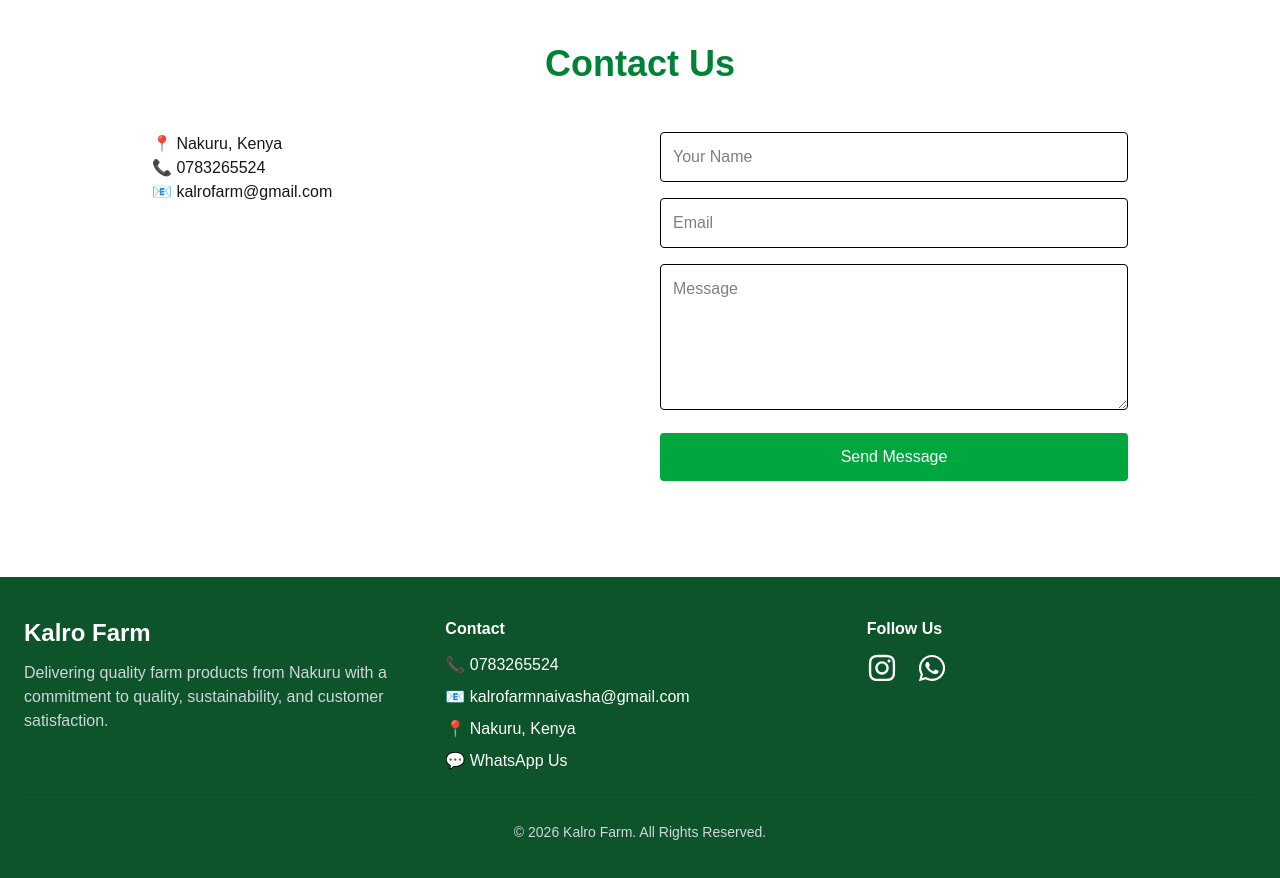
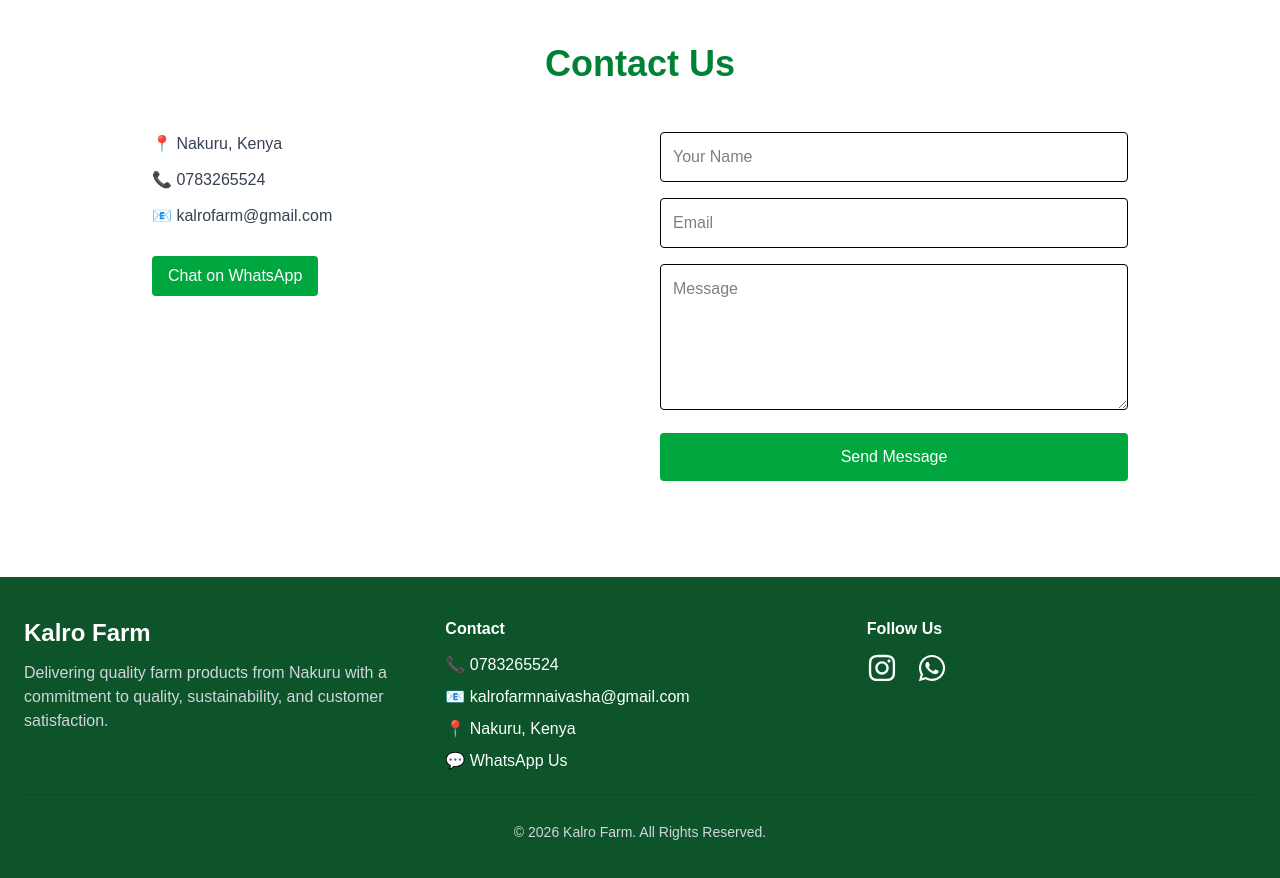
Before and after one commit to kibztheguru/karlo-farm, a Next.js app: page / in a window 1280 px wide. Shown: the part 3720-4598 px from the top of the page. Built offline with nearby package versions, Linux system fonts and the light colour scheme; no server answers; the database is empty.

Commit message:
homepage change

```diff
--- a/src/app/page.tsx
+++ b/src/app/page.tsx
@@ -9,18 +9,31 @@
 import Stats from "@/components/Stats";
 import WhatsappButton from "@/components/WhatsappButton";
 
-export default function Home() {
+import { getSettings } from "@/lib/settings";
+
+export default async function Home() {
+  const settings = await getSettings();
+
   return (
     <>
       <Navbar />
-      <Hero />
+
+      <Hero settings={settings} />
+
       <Stats />
-      <About />
+
+      <About settings={settings} />
+
       <Products />
+
       <Gallery />
+
       <Testimonials />
-      <Contact />
-      <Footer />
+
+      <Contact settings={settings} />
+
+      <Footer settings={settings} />
+
       <WhatsappButton />
     </>
   );
--- a/src/components/About.tsx
+++ b/src/components/About.tsx
@@ -1,4 +1,8 @@
-export default function About() {
+type Settings = {
+  about_text?: string;
+};
+
+export default function About({ settings }: { settings: Settings | null }) {
   return (
     <section id="story" className="py-16 sm:py-20 lg:py-24 bg-white">
       <div className="max-w-7xl mx-auto px-4 sm:px-6">
@@ -11,10 +15,8 @@
 
         <div className="max-w-4xl mx-auto text-center">
           <p className="text-base sm:text-lg text-gray-700 leading-relaxed">
-            Kalro Farm is dedicated to providing high-quality farm products
-            to families, businesses, and communities across Kenya.
-            Located in Nakuru, we combine modern farming practices with
-            a commitment to quality, sustainability, and customer satisfaction.
+            {settings?.about_text ||
+              "Kalro Farm is dedicated to providing high-quality farm products to families, businesses, and communities across Kenya. Located in Nakuru, we combine modern farming practices with a commitment to quality, sustainability, and customer satisfaction."}
           </p>
         </div>
 
--- a/src/components/Contact.tsx
+++ b/src/components/Contact.tsx
@@ -1,9 +1,14 @@
 "use client";
 
 import { useState } from "react";
-import { supabase } from "@/lib/supabase";
 
-export default function Contact() {
+type Settings = {
+  phone?: string;
+  email?: string;
+  whatsapp?: string;
+};
+
+export default function Contact({ settings }: { settings: Settings | null }) {
   const [loading, setLoading] = useState(false);
   const [form, setForm] = useState({
     name: "",
@@ -11,13 +16,17 @@
     message: "",
   });
 
-  const handleChange = (e: React.ChangeEvent<HTMLInputElement | HTMLTextAreaElement>) => {
+  const handleChange = (
+    e: React.ChangeEvent<HTMLInputElement | HTMLTextAreaElement>
+  ) => {
     setForm({ ...form, [e.target.name]: e.target.value });
   };
 
   const handleSubmit = async (e: React.FormEvent) => {
     e.preventDefault();
     setLoading(true);
+
+    const { supabase } = await import("@/lib/supabase");
 
     const { error } = await supabase.from("messages").insert([
       {
@@ -48,10 +57,26 @@
         <div className="grid grid-cols-1 md:grid-cols-2 gap-10">
 
           {/* INFO */}
-          <div>
+          <div className="space-y-3 text-gray-700">
+
             <p>📍 Nakuru, Kenya</p>
-            <p>📞 0783265524</p>
-            <p>📧 kalrofarm@gmail.com</p>
+
+            <p>
+              📞 {settings?.phone || "0783265524"}
+            </p>
+
+            <p>
+              📧 {settings?.email || "kalrofarm@gmail.com"}
+            </p>
+
+            <a
+              href={`https://wa.me/${settings?.whatsapp || "254783265524"}`}
+              target="_blank"
+              className="inline-block mt-4 bg-green-600 text-white px-4 py-2 rounded"
+            >
+              Chat on WhatsApp
+            </a>
+
           </div>
 
           {/* FORM */}
--- a/src/components/Hero.tsx
+++ b/src/components/Hero.tsx
@@ -1,4 +1,9 @@
-export default function Hero() {
+type Settings = {
+  hero_title?: string;
+  hero_subtitle?: string;
+};
+
+export default function Hero({ settings }: { settings: Settings | null }) {
   return (
     <section
       id="home"
@@ -23,16 +28,30 @@
           Premium Agricultural Products
         </span>
 
+        {/* TITLE (CMS CONTROLLED) */}
         <h1 className="text-4xl sm:text-5xl lg:text-7xl font-bold mb-6 leading-tight">
+          {settings?.hero_title ? (
+            <>
+              {settings.hero_title.split(" ")[0]}{" "}
+              <span className="block text-green-400">
+                {settings.hero_title.split(" ").slice(1).join(" ") ||
+                  "Kalro Farm"}
+              </span>
+            </>
+          ) : (
+            <>
               Fresh From
               <span className="block text-green-400">
                 Kalro Farm
               </span>
+            </>
+          )}
         </h1>
 
+        {/* SUBTITLE (CMS CONTROLLED) */}
         <p className="text-base sm:text-lg lg:text-2xl max-w-3xl mx-auto text-gray-200">
-          Delivering fresh, high-quality agricultural products
-          grown with care, sustainability, and a commitment to excellence.
+          {settings?.hero_subtitle ||
+            "Delivering fresh, high-quality agricultural products grown with care, sustainability, and a commitment to excellence."}
         </p>
 
         {/* Buttons */}
@@ -54,8 +73,6 @@
 
         </div>
 
-
-
       </div>
     </section>
   );
--- /dev/null
+++ b/src/lib/settings.ts
@@ -0,0 +1,15 @@
+import { supabase } from "@/lib/supabase";
+
+export async function getSettings() {
+  const { data, error } = await supabase
+    .from("website_settings")
+    .select("*")
+    .single();
+
+  if (error) {
+    console.error("Settings fetch error:", error);
+    return null;
+  }
+
+  return data;
+}
```
Lines whose indentation alone changed are shown as unchanged.
